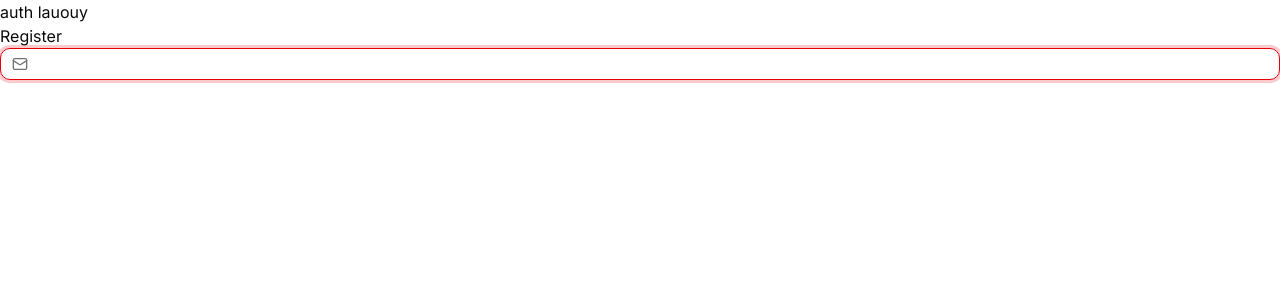
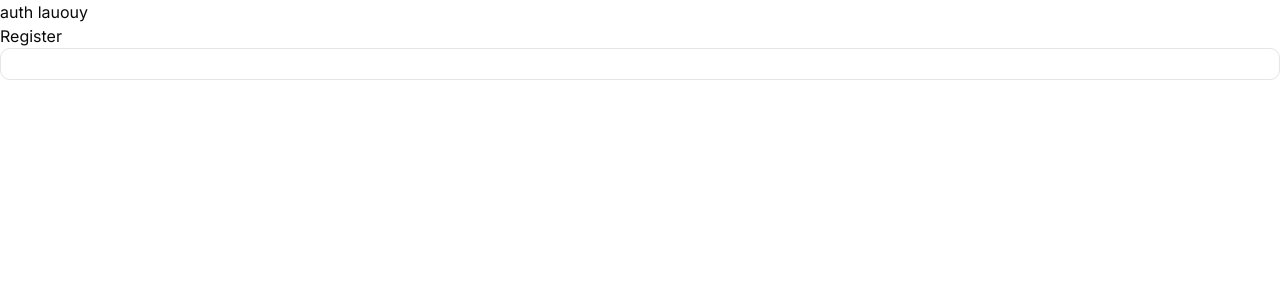
Before and after one commit to mohamedfowzey/quiz_app, a Next.js app: page /register in a window 1280 px wide. Shown: the top 300 px of the page. Built offline with nearby package versions, Linux system fonts and the light colour scheme.

Commit message:
fix error

```diff
--- a/app/(auth)/register/page.tsx
+++ b/app/(auth)/register/page.tsx
@@ -1,11 +1,13 @@
 import CustomInput from "@/app/(components)/auth_components/custom_input/CustomInput";
+import { Input } from "@/components/ui/input";
 import { Mail } from "lucide-react";
 
 export default function Register() {
   return (
     <>
       <h1>Register </h1>
-      <CustomInput type="email" StartIcon={Mail} aria-invalid/>
+      <Input type="email" />
+      {/* <CustomInput type="email" StartIcon={Mail}/> */}
     </>
   );
 }
--- a/app/(components)/auth_components/custom_input/Custominput.tsx
+++ b/app/(components)/auth_components/custom_input/Custominput.tsx
@@ -7,13 +7,13 @@ interface CustomInputProps{
 StartIcon?: LucideIcon | React.ComponentType<{ className?: string }>;
 
 }
-export default function CustomInput({StartIcon,className,type,...props}:CustomInputProps) {
+export default function CustomInput({StartIcon,className,type}:CustomInputProps) {
   return (
     <div className='relative flex items-center w-full'>
         {StartIcon && (
           <StartIcon className="absolute left-3 h-4 w-4 text-muted-foreground pointer-events-none" />
         )}
-        <Input className = {`${className}${StartIcon&&'pl-10'}`} type={type} {...props} />
+        <Input className = {`${className}${StartIcon?'pl-10':""}`} type={type} />
     </div>
   )
 }
```
